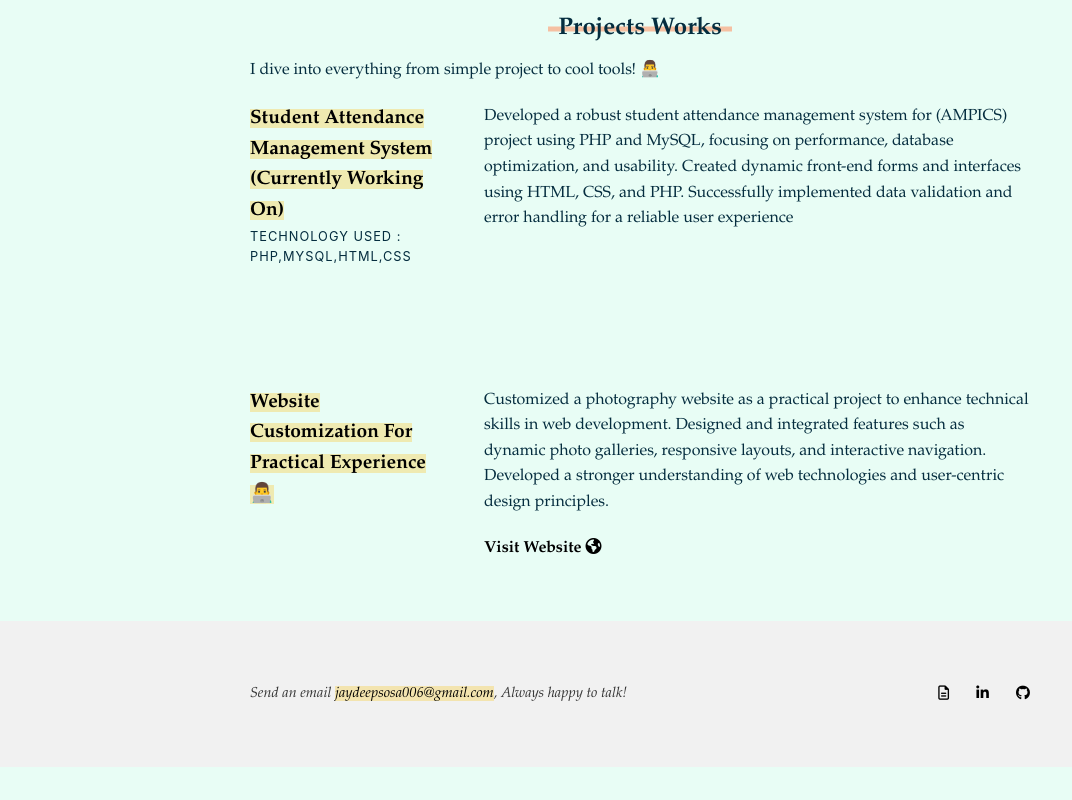
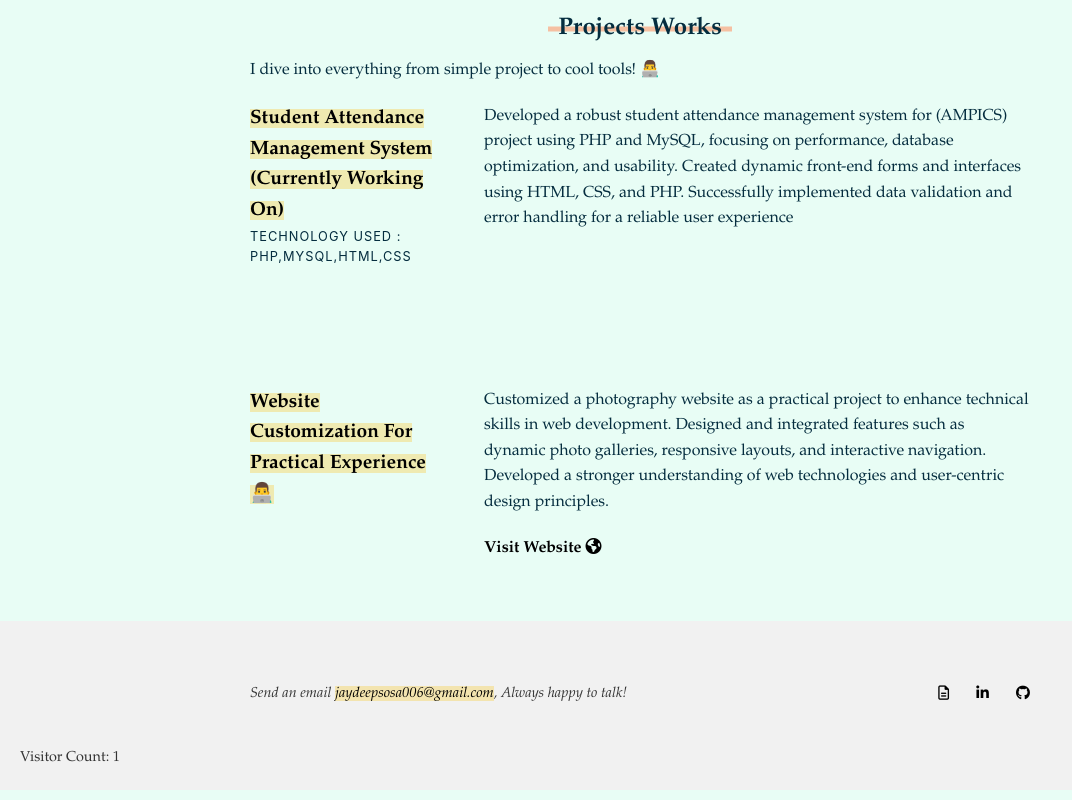
Before and after one commit to Jaydeep-sosa/Personal-Portfolio-jaydeep, a plain HTML site: page index.html in a window 1280 px wide. Shown: the part 1221-2021 px from the top of the page, without its empty margins (0-1072 px from the left). Drawn offline with Linux system fonts and the light colour scheme; files whose address does not match are found by name; a web font is replaced by a local one.

Commit message:
Update index.html

```diff
--- a/index.html
+++ b/index.html
@@ -229,6 +229,16 @@
 
         </ul>
     </div>
+    <p>Visitor Count: <span id="visitor-count">0</span></p>
+    <script>
+        document.addEventListener("DOMContentLoaded", function () {
+            // Initialize visitor count from localStorage or start at 1 if new visitor
+            let visitorCount = localStorage.getItem('visitorCount') || 0;
+            visitorCount++;
+            localStorage.setItem('visitorCount', visitorCount);
+            document.getElementById('visitor-count').textContent = visitorCount;
+        });
+    </script>
 </footer>
 
 <script defer="defer" type="text/javascript">smoothScroll.init();</script>
```
